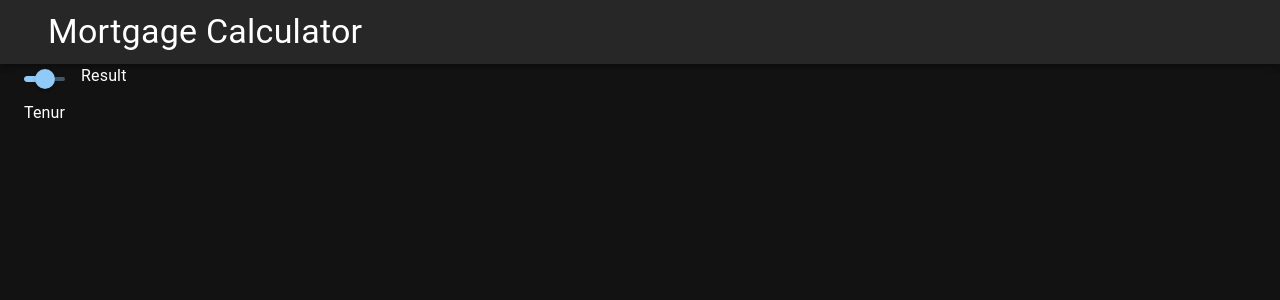
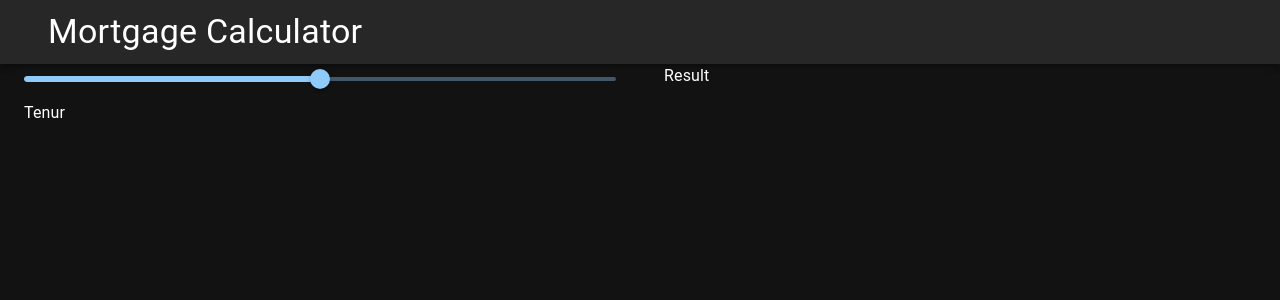
Before and after one commit to a3dib/mortgage-calculator, a React (Create React App) app: page / in a window 1280 px wide. Shown: the top 300 px of the page. Built offline with nearby package versions, Linux system fonts and the light colour scheme.

Commit message:
Slider component fixing

```diff
--- a/src/App.js
+++ b/src/App.js
@@ -1,23 +1,24 @@
-import { Container, Grid2 } from "@mui/material";
 import Navbar from "./components/Navbar";
 import Sliderselect from "./components/Sliderselect";
 import Tenur from "./components/Tenur";
 import Result from "./components/Result";
+import Grid from '@mui/material/Grid';
+import { Container } from "@mui/material";
 
 function App() {
   return (
     <div className="App">
       <Navbar/>
       <Container maxWidth="xl">
-      <Grid2 container spacing={2}>
-        <Grid2 item md="{6}">
-          <Sliderselect/>
-          <Tenur/>
-        </Grid2>
-        <Grid2 item md="{6}">
-          <Result/>
-        </Grid2>
-      </Grid2>
+      <Grid container spacing={6}>
+        <Grid item xs={12} md={6}>
+          <Sliderselect />
+          <Tenur />
+        </Grid>
+        <Grid item xs={12} md={6}>
+          <Result />
+        </Grid>
+      </Grid>
       </Container>
     </div>
   );
```
